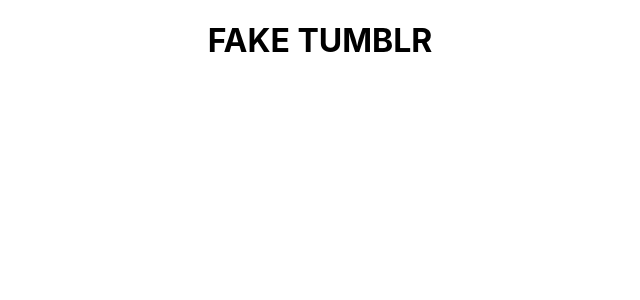
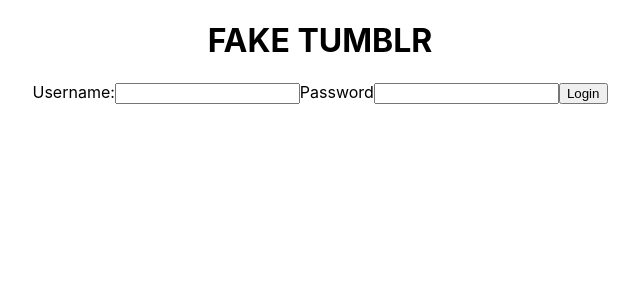
Before and after one commit to Germs31/Blog-app-react, a React (Create React App) app in the folder blog-app/: page / in a window 1280 px wide. Shown: the top 300 px of the page, without its empty margins (320-960 px from the left). Built offline with nearby package versions, Linux system fonts and the light colour scheme.

Commit message:
login based created

```diff
--- a/blog-app/src/App.js
+++ b/blog-app/src/App.js
@@ -1,13 +1,16 @@
 import React from 'react';
-import logo from './logo.svg';
+import Login from './Login'
 import './App.css';
 
-function App() {
-  return (
-    <div className="App">
-      <h1>FAKE TUMBLR</h1>
-    </div>
-  );
+class App extends React.Component{
+  render(){
+    return (
+      <div className="App">
+        <h1>FAKE TUMBLR</h1>
+        <Login/>
+      </div>
+    );
+  }
 }
 
 export default App;
--- /dev/null
+++ b/blog-app/src/Login/index.js
@@ -0,0 +1,21 @@
+import React from 'react'
+
+class Login extends React.Component{
+    state={
+        username: '',
+        password: ''
+    }
+    render(){
+        return(
+            <form>
+                <label>Username:</label>
+                <input type="text" name="username"/>
+                <label>Password</label>
+                <input type="password" name="password"/>
+                <button type="submit">Login</button>
+            </form>
+        )
+    }
+}
+
+export default Login
```
